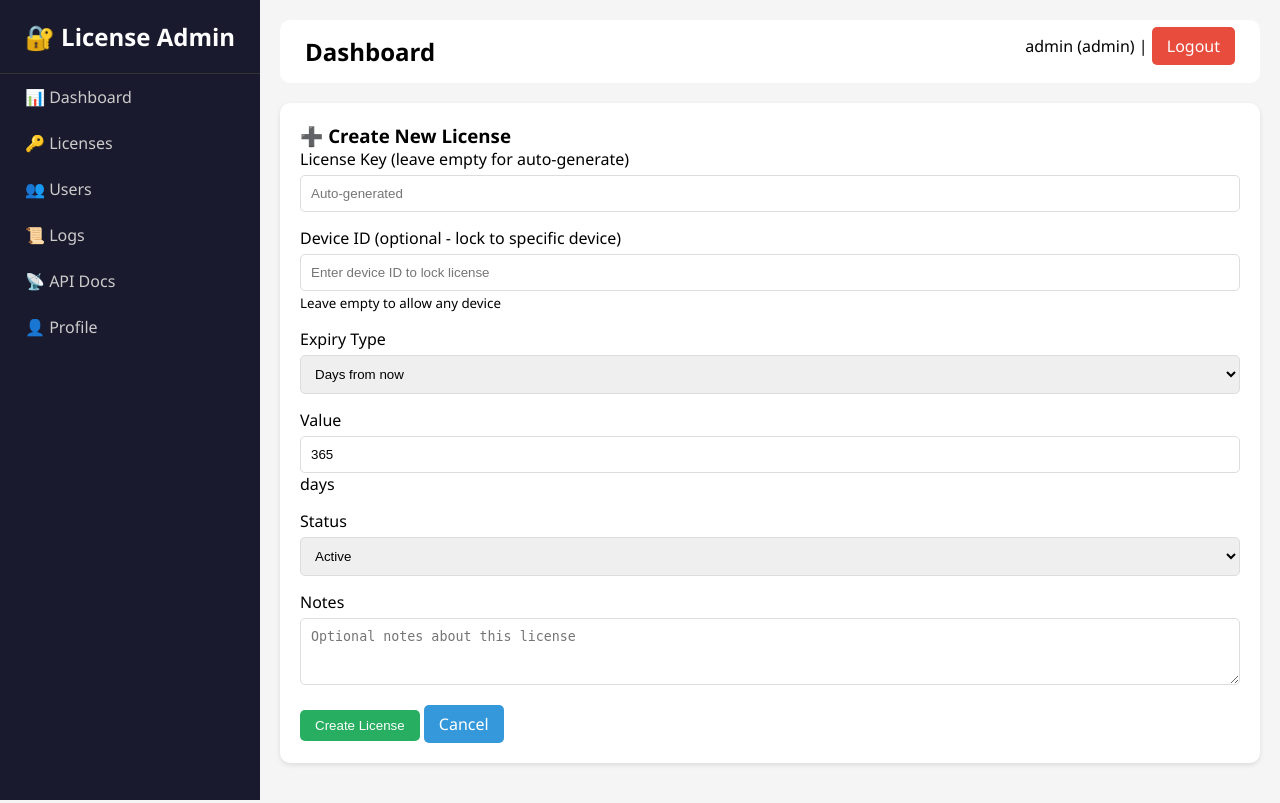
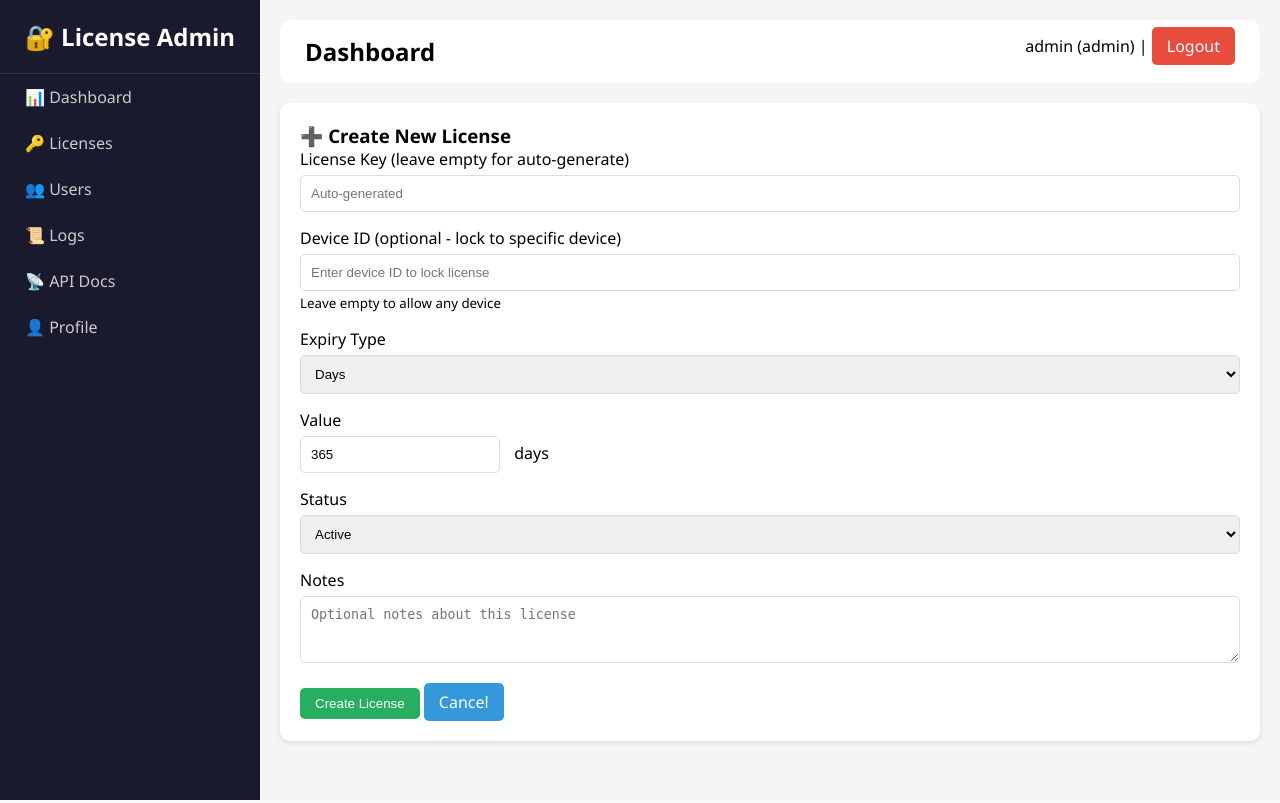
Before and after one commit to kumaranik646/license-admin-panel, a Flask app: page /license/create in a window 1280 px wide. Run offline with Flask 3, Linux system fonts and the light colour scheme; a user stored in the database is signed in.

Commit message:
Update create_license.html

```diff
--- a/templates/create_license.html
+++ b/templates/create_license.html
@@ -19,28 +19,30 @@
 
         <div class="form-group">
             <label>Expiry Type</label>
-            <select name="expiry_type" id="expiry_type" onchange="toggleExpiryFields()">
-                <option value="days">Days from now</option>
-                <option value="months">Months from now</option>
-                <option value="years">Years from now</option>
+            <select name="expiry_type" id="expiry_type" onchange="toggleExpiryFields()" class="form-control">
+                <option value="days">Days</option>
+                <option value="hours">Hours</option>
+                <option value="minutes">Minutes</option>
+                <option value="months">Months</option>
+                <option value="years">Years</option>
                 <option value="custom">Custom Date</option>
             </select>
         </div>
 
         <div id="value_fields" class="form-group">
             <label>Value</label>
-            <input type="number" name="expiry_value" id="expiry_value" value="365" min="1" required>
-            <span id="value_unit">days</span>
+            <input type="number" name="expiry_value" id="expiry_value" value="365" min="1" required class="form-control" style="width: 200px; display: inline-block;">
+            <span id="value_unit" style="margin-left: 10px;">days</span>
         </div>
 
         <div id="custom_date_field" class="form-group" style="display: none;">
-            <label>Expiry Date</label>
-            <input type="date" name="expiry_date_custom" id="expiry_date_custom">
+            <label>Expiry Date & Time</label>
+            <input type="datetime-local" name="expiry_datetime_custom" id="expiry_datetime_custom" class="form-control">
         </div>
 
         <div class="form-group">
             <label>Status</label>
-            <select name="status">
+            <select name="status" class="form-control">
                 <option value="active">Active</option>
                 <option value="inactive">Inactive</option>
                 <option value="suspended">Suspended</option>
@@ -49,7 +51,7 @@
 
         <div class="form-group">
             <label>Notes</label>
-            <textarea name="notes" rows="3" placeholder="Optional notes about this license"></textarea>
+            <textarea name="notes" rows="3" placeholder="Optional notes about this license" class="form-control"></textarea>
         </div>
 
         <button type="submit" class="btn btn-success">Create License</button>
@@ -74,6 +76,12 @@ function toggleExpiryFields() {
         if (type === 'days') {
             valueUnit.innerHTML = 'days';
             document.getElementById('expiry_value').placeholder = 'Enter number of days';
+        } else if (type === 'hours') {
+            valueUnit.innerHTML = 'hours';
+            document.getElementById('expiry_value').placeholder = 'Enter number of hours';
+        } else if (type === 'minutes') {
+            valueUnit.innerHTML = 'minutes';
+            document.getElementById('expiry_value').placeholder = 'Enter number of minutes';
         } else if (type === 'months') {
             valueUnit.innerHTML = 'months';
             document.getElementById('expiry_value').placeholder = 'Enter number of months';
@@ -84,7 +92,9 @@ function toggleExpiryFields() {
     }
 }
 
-// Set default date for custom field
-document.getElementById('expiry_date_custom').value = new Date().toISOString().split('T')[0];
+// Set default date for custom field (current date + 1 year)
+var defaultDate = new Date();
+defaultDate.setFullYear(defaultDate.getFullYear() + 1);
+document.getElementById('expiry_datetime_custom').value = defaultDate.toISOString().slice(0, 16);
 </script>
 {% endblock %}
```
